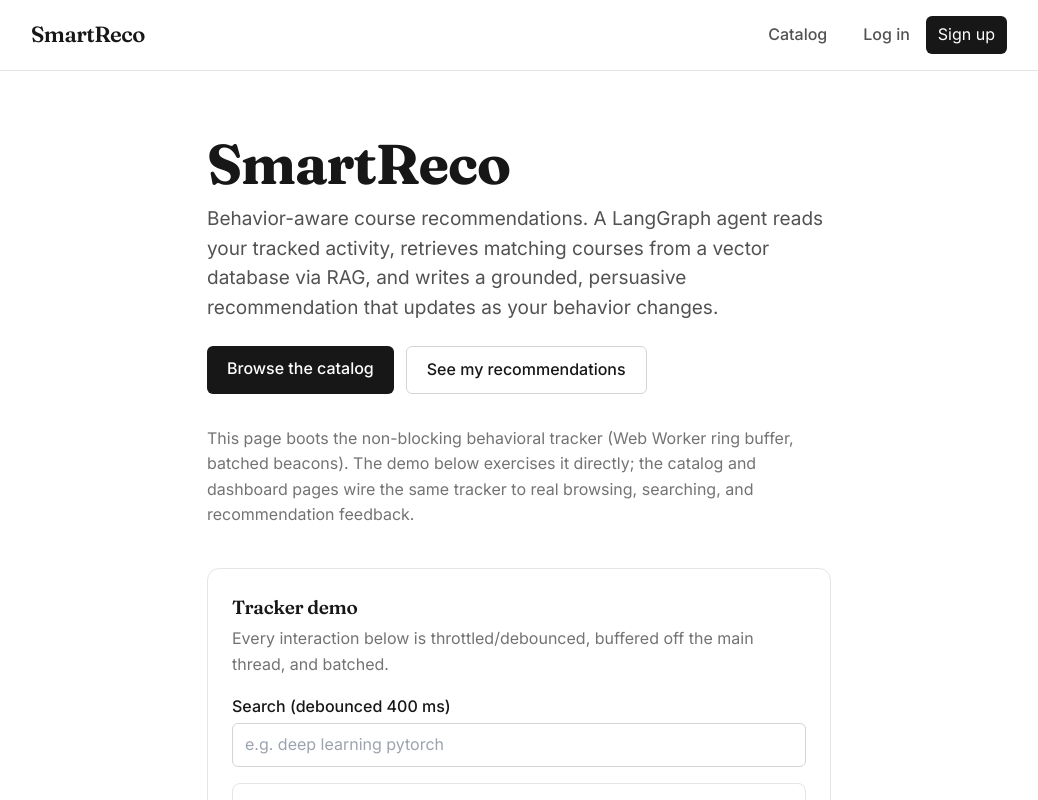
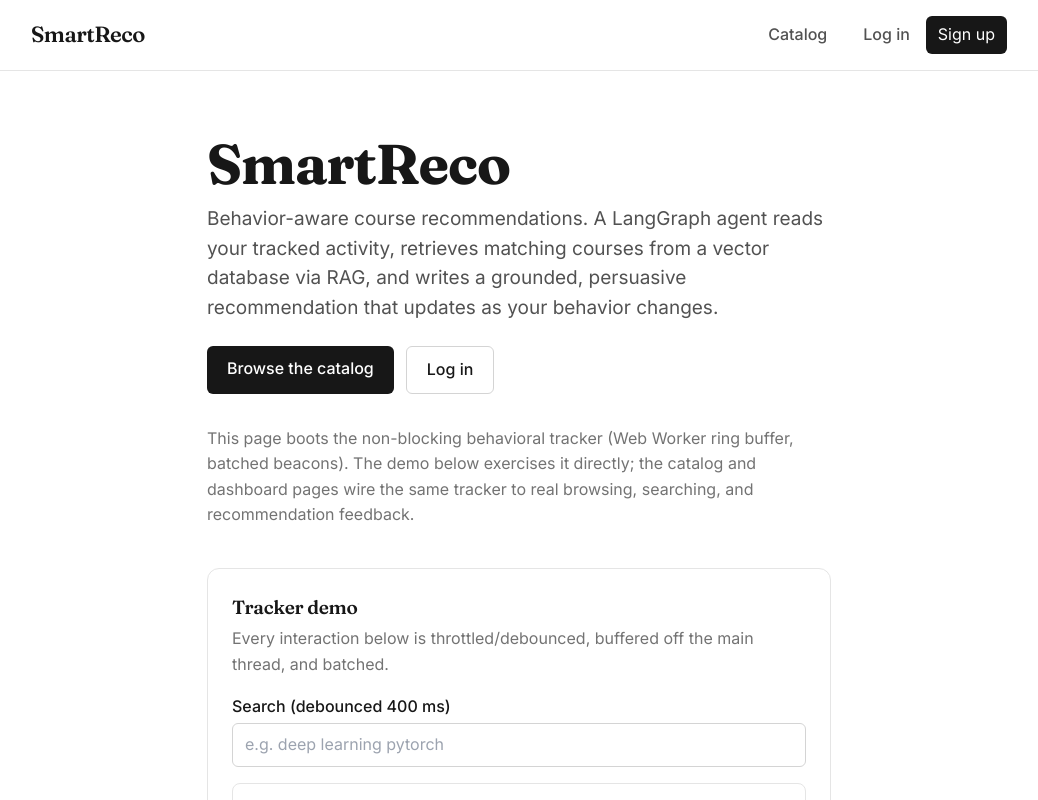
Before and after one commit to MuaazSM/smartreco, a Next.js app in the folder frontend/: page / in a window 1280 px wide. Shown: the top 800 px of the page, without its empty margins (121-1159 px from the left). Built offline with nearby package versions, Linux system fonts and the light colour scheme; no server answers.

Commit message:
fix(frontend): gate dashboard behind auth (conditional landing cta + route redirect)

```diff
--- a/frontend/app/page.tsx
+++ b/frontend/app/page.tsx
@@ -1,5 +1,4 @@
-import Link from "next/link";
-
+import { HomeCta } from "../components/HomeCta";
 import { TrackingDemo } from "../components/TrackingDemo";
 
 export default function HomePage(): React.ReactElement {
@@ -12,22 +11,9 @@
         recommendation that updates as your behavior changes.
       </p>
 
-      <div className="mt-6 flex gap-3">
-        <Link
-          href="/catalog"
-          className="rounded-md bg-neutral-900 px-5 py-2.5 text-sm font-medium text-white dark:bg-white dark:text-neutral-900"
-        >
-          Browse the catalog
-        </Link>
-        <Link
-          href="/dashboard"
-          className="rounded-md border border-neutral-300 px-5 py-2.5 text-sm font-medium dark:border-neutral-700"
-        >
-          See my recommendations
-        </Link>
-      </div>
+      <HomeCta />
 
-      <p className="mt-8 text-sm text-neutral-500">
+      <p className="mt-8 text-sm text-neutral-500 dark:text-neutral-400">
         This page boots the non-blocking behavioral tracker (Web Worker ring buffer, batched beacons).
         The demo below exercises it directly; the catalog and dashboard pages wire the same tracker to
         real browsing, searching, and recommendation feedback.
--- /dev/null
+++ b/frontend/components/HomeCta.tsx
@@ -0,0 +1,41 @@
+"use client";
+/**
+ * Landing-page call to action. Client component because the secondary CTA depends on auth state:
+ * a logged-out visitor sees "Log in" (the dashboard isn't reachable without an account), while a
+ * logged-in user sees "See my recommendations" → /dashboard.
+ */
+
+import Link from "next/link";
+
+import { useAuth } from "./AuthProvider";
+
+export function HomeCta(): React.ReactElement {
+  const { user, loading } = useAuth();
+
+  return (
+    <div className="mt-6 flex flex-wrap gap-3">
+      <Link
+        href="/catalog"
+        className="rounded-md bg-neutral-900 px-5 py-2.5 text-sm font-medium text-white dark:bg-white dark:text-neutral-900"
+      >
+        Browse the catalog
+      </Link>
+      {!loading &&
+        (user ? (
+          <Link
+            href="/dashboard"
+            className="rounded-md border border-neutral-300 px-5 py-2.5 text-sm font-medium dark:border-neutral-700"
+          >
+            See my recommendations
+          </Link>
+        ) : (
+          <Link
+            href="/login"
+            className="rounded-md border border-neutral-300 px-5 py-2.5 text-sm font-medium dark:border-neutral-700"
+          >
+            Log in
+          </Link>
+        ))}
+    </div>
+  );
+}
--- a/frontend/components/dashboard/DashboardView.tsx
+++ b/frontend/components/dashboard/DashboardView.tsx
@@ -11,6 +11,7 @@
  * policy (Phase 7) is built to produce. Loading is always a skeleton, never a blocking spinner.
  */
 
+import { useRouter } from "next/navigation";
 import { useCallback, useEffect, useRef, useState } from "react";
 
 import { apiGet, apiPost, ApiError } from "../../lib/api";
@@ -45,6 +46,7 @@
 
 export function DashboardView(): React.ReactElement {
   const { user, loading: authLoading } = useAuth();
+  const router = useRouter();
   const [state, setState] = useState<LoadState>("loading");
   const [rec, setRec] = useState<CurrentRecommendationOut | null>(null);
   const [justUpdated, setJustUpdated] = useState(false);
@@ -91,6 +93,11 @@
     if (updatedTimer.current) clearTimeout(updatedTimer.current);
   }, []);
 
+  // The dashboard requires auth — bounce logged-out visitors to /login rather than showing it.
+  useEffect(() => {
+    if (!authLoading && !user) router.replace("/login");
+  }, [authLoading, user, router]);
+
   async function handleRefresh(): Promise<void> {
     if (refreshing) return;
     setRefreshing(true);
@@ -111,27 +118,11 @@
     }
   }
 
-  if (authLoading) {
+  // While auth resolves, or while redirecting an unauthenticated visitor to /login, show the skeleton.
+  if (authLoading || !user) {
     return (
       <main className="mx-auto max-w-4xl px-6 py-12">
         <DashboardSkeleton />
-      </main>
-    );
-  }
-
-  if (!user) {
-    return (
-      <main className="mx-auto max-w-4xl px-6 py-12">
-        <h1 className="text-2xl font-bold">Your recommendations</h1>
-        <p className="mt-3 text-neutral-600 dark:text-neutral-400">
-          Log in to see a personalized recommendation block built from your activity.
-        </p>
-        <a
-          href="/login"
-          className="mt-4 inline-block rounded-md bg-neutral-900 px-4 py-2 text-sm font-medium text-white dark:bg-white dark:text-neutral-900"
-        >
-          Log in
-        </a>
       </main>
     );
   }
```
